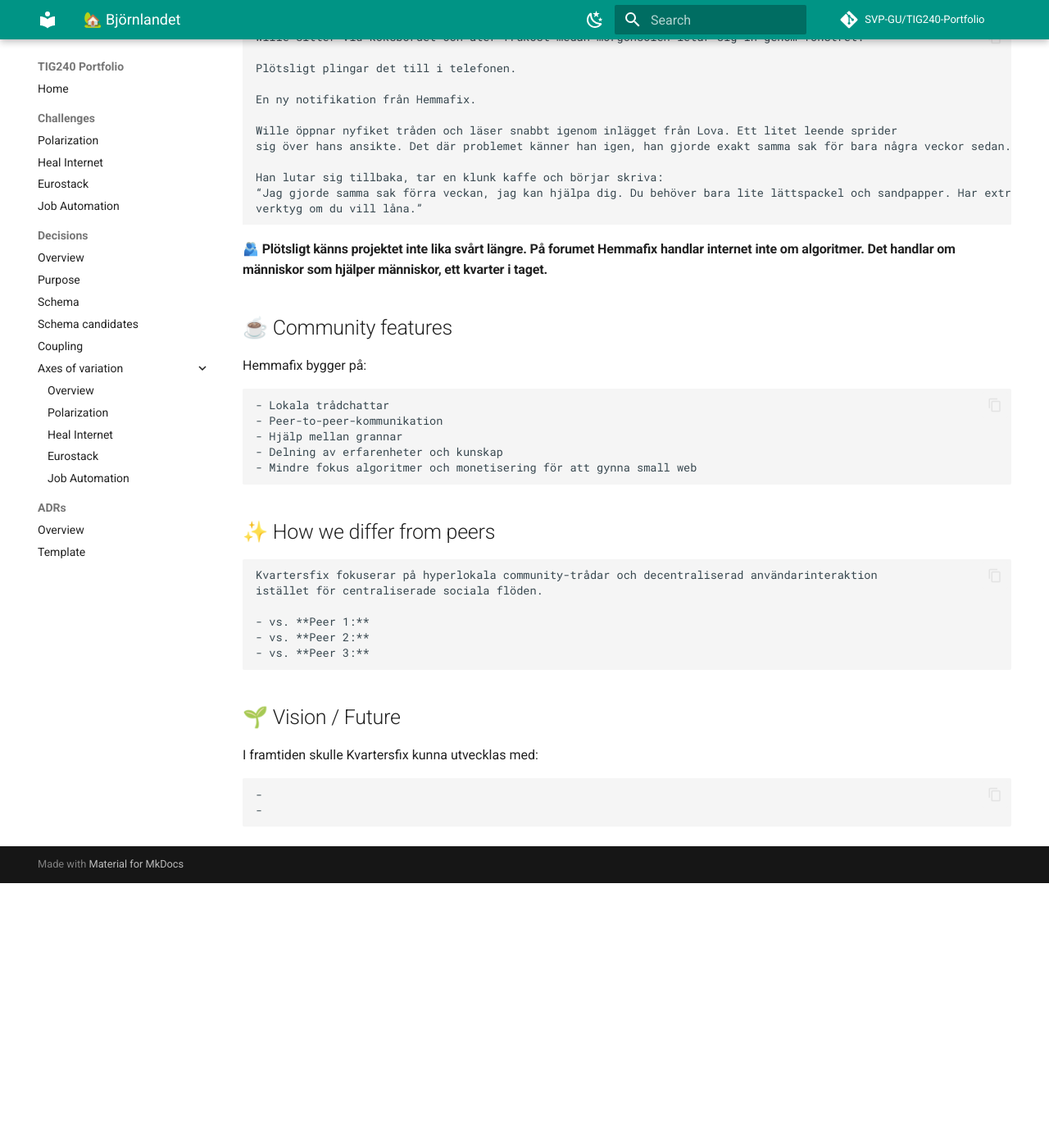
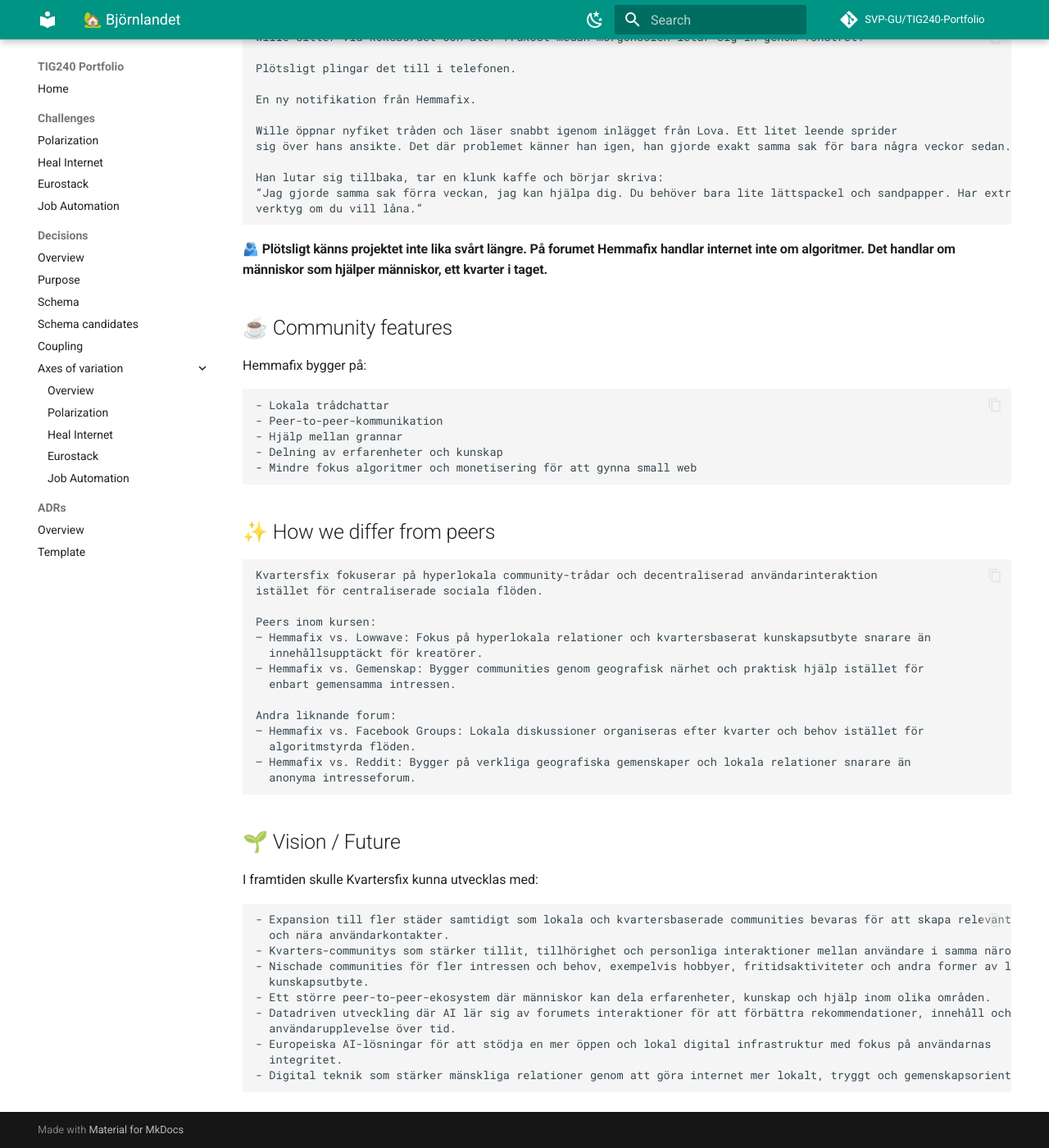
Before and after one commit to SVP-GU/TIG240-Portfolio, an MkDocs documentation site: the page built from docs/challenges/heal-internet/bjornlandet.md, in a window 1280 px wide and 1400 px high, scrolled down 1118 px. Shown: the whole window at 82% size. Built offline with MkDocs 1.6.1 and Material for MkDocs 9.7.7, drawn with Linux system fonts in a browser that asks for light colours; comment, search, counter and statistics services are not loaded; before the commit the page ends 2195 px from its top, so only the background shows below that.

Commit message:
Update bjornlandet.md

````diff
--- a/docs/challenges/heal-internet/bjornlandet.md
+++ b/docs/challenges/heal-internet/bjornlandet.md
@@ -73,15 +73,34 @@ Hemmafix bygger på:
 Kvartersfix fokuserar på hyperlokala community-trådar och decentraliserad användarinteraktion
 istället för centraliserade sociala flöden.
 
-- vs. **Peer 1:**
-- vs. **Peer 2:**
-- vs. **Peer 3:**
+Peers inom kursen:
+– Hemmafix vs. Lowwave: Fokus på hyperlokala relationer och kvartersbaserat kunskapsutbyte snarare än
+  innehållsupptäckt för kreatörer.
+– Hemmafix vs. Gemenskap: Bygger communities genom geografisk närhet och praktisk hjälp istället för
+  enbart gemensamma intressen.
+
+Andra liknande forum:
+– Hemmafix vs. Facebook Groups: Lokala diskussioner organiseras efter kvarter och behov istället för
+  algoritmstyrda flöden.
+– Hemmafix vs. Reddit: Bygger på verkliga geografiska gemenskaper och lokala relationer snarare än
+  anonyma intresseforum.
+
 ```
 
 ## 🌱 Vision / Future
 
 I framtiden skulle Kvartersfix kunna utvecklas med:
 ```
--
--
+- Expansion till fler städer samtidigt som lokala och kvartersbaserade communities bevaras för att skapa relevanta
+  och nära användarkontakter.
+- Kvarters-communitys som stärker tillit, tillhörighet och personliga interaktioner mellan användare i samma närområde.
+- Nischade communities för fler intressen och behov, exempelvis hobbyer, fritidsaktiviteter och andra former av lokalt
+  kunskapsutbyte.
+- Ett större peer-to-peer-ekosystem där människor kan dela erfarenheter, kunskap och hjälp inom olika områden.
+- Datadriven utveckling där AI lär sig av forumets interaktioner för att förbättra rekommendationer, innehåll och
+  användarupplevelse över tid.
+- Europeiska AI-lösningar för att stödja en mer öppen och lokal digital infrastruktur med fokus på användarnas
+  integritet.
+- Digital teknik som stärker mänskliga relationer genom att göra internet mer lokalt, tryggt och gemenskapsorienterat.
+
 ```
````
